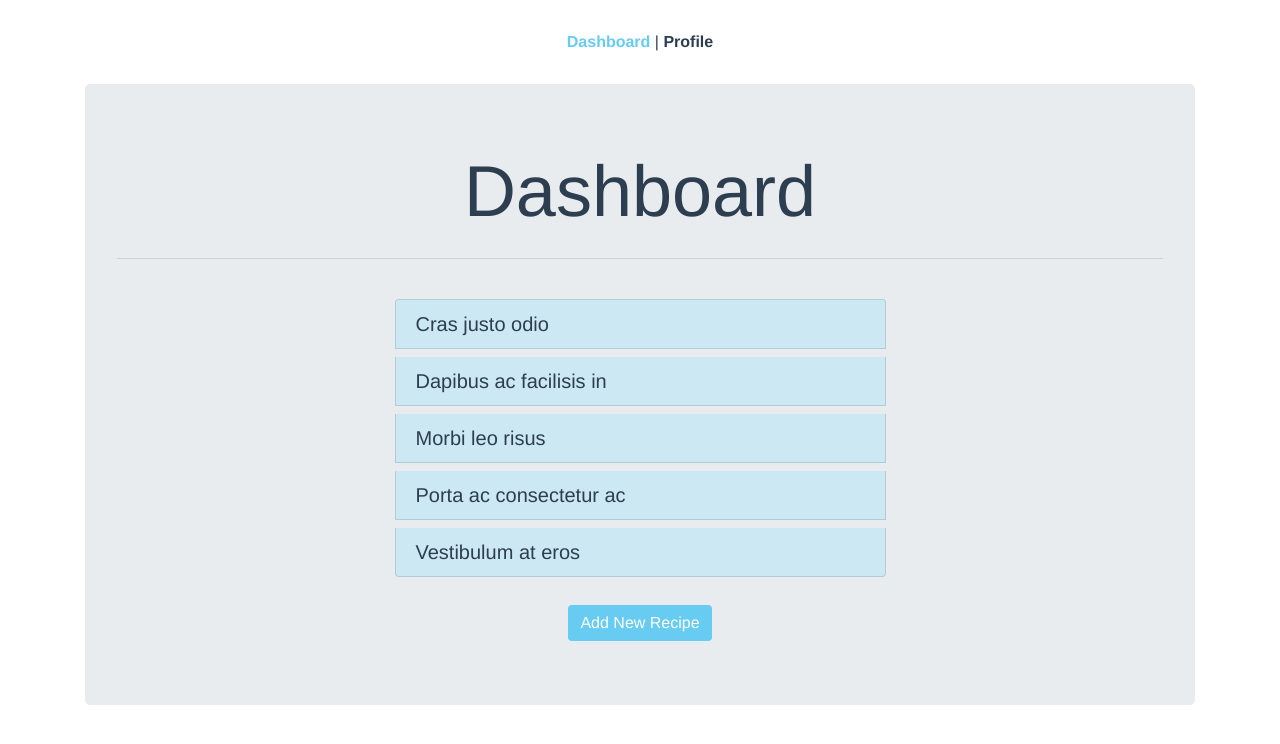
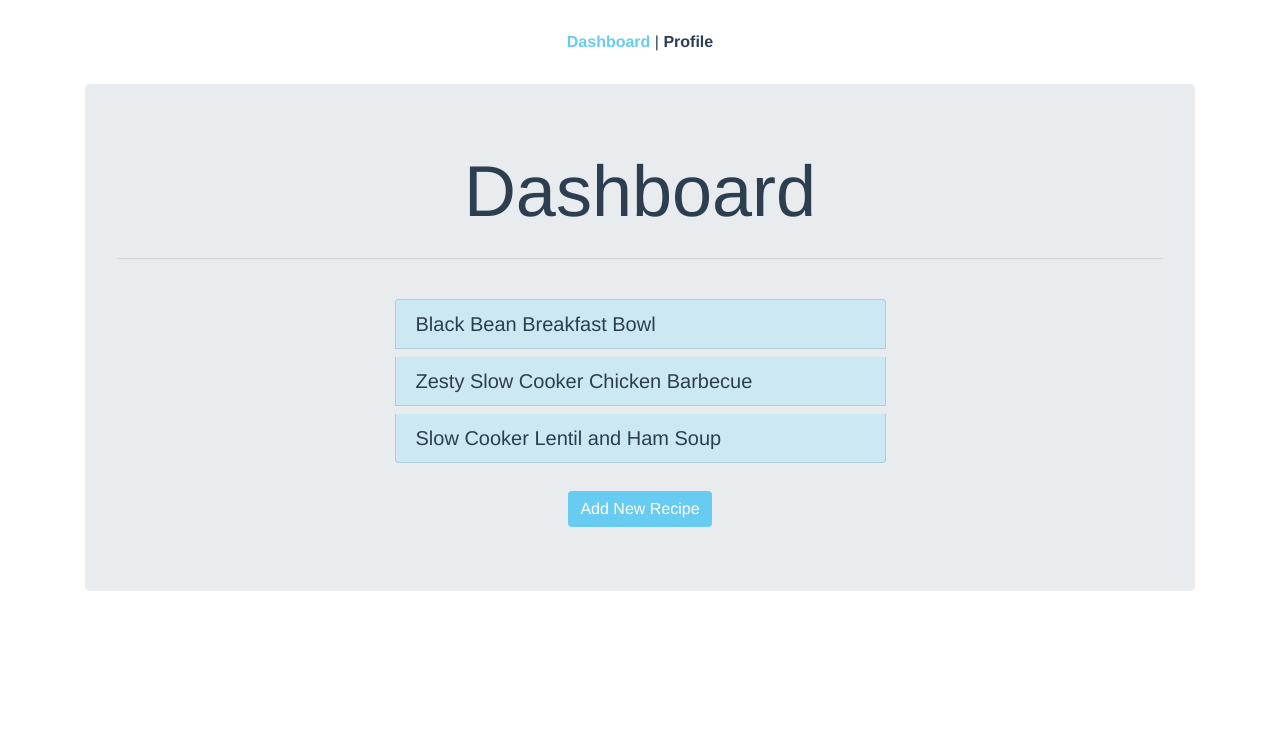
Before and after one commit to Baharghadimii/recipe-box, a Vue app: page / in a window 1280 px wide. Shown: the top 744 px of the page. Built offline with nearby package versions, Linux system fonts and the light colour scheme; the HTML template or start-up script is replaced by a standard one.

Commit message:
give local data to table to display recipes

```diff
--- a/src/components/RecipeList.vue
+++ b/src/components/RecipeList.vue
@@ -1,20 +1,12 @@
 <template>
   <div>
     <b-list-group class="w-50 p-3 mb-1 mx-auto">
-      <b-list-group-item class="h5 list-item" @click="showRecipe"
-        >Cras justo odio</b-list-group-item
-      >
-      <b-list-group-item class="h5 list-item"
-        >Dapibus ac facilisis in</b-list-group-item
-      >
-      <b-list-group-item class="h5 list-item"
-        >Morbi leo risus</b-list-group-item
-      >
-      <b-list-group-item class="h5 list-item"
-        >Porta ac consectetur ac</b-list-group-item
-      >
-      <b-list-group-item class="h5 list-item"
-        >Vestibulum at eros</b-list-group-item
+      <b-list-group-item
+        class="h5 list-item"
+        @click="showRecipe"
+        v-for="(recipe, index) in recipes"
+        :key="index"
+        >{{ recipe.name }}</b-list-group-item
       >
     </b-list-group>
   </div>
@@ -22,6 +14,9 @@
 
 <script>
 export default {
+  props: {
+    recipes: Array
+  },
   methods: {
     showRecipe() {
       console.log("hello");
--- a/src/data/recipes.js
+++ b/src/data/recipes.js
@@ -1,4 +1,4 @@
-[{
+export default [{
   name: 'Black Bean Breakfast Bowl',
   ingredients: '2 tablespoons olive oil, 4 eggs, beaten, 1 (15 ounce) can black beans, drained and rinsed, 1 avocado, peeled and sliced, 1/4 cup salsa, salt and ground black pepper to taste',
   instruction: 'Heat olive oil in a small pan over medium heat. Cook and stir eggs until eggs are set, 3 to 5 minutes. \nPlace black beans in a microwave-safe bowl. Heat on High in the microwave until warm, about 1 minute.\nDivide warmed black beans between two bowls.\nTop each bowl with scrambled eggs, avocado, and salsa. Season with salt and black pepper.',
--- a/src/store/index.js
+++ b/src/store/index.js
@@ -1,15 +1,15 @@
 import Vue from 'vue'
 import Vuex from 'vuex'
+import state from './state';
+import mutations from './mutations';
+import actions from './actions';
+import getters from './getters';
 
 Vue.use(Vuex)
 
 export default new Vuex.Store({
-  state: {
-  },
-  mutations: {
-  },
-  actions: {
-  },
-  modules: {
-  }
+  state,
+  mutations,
+  actions,
+  getters
 })
--- /dev/null
+++ b/src/store/state.js
@@ -0,0 +1,3 @@
+import recipes from '../data/recipes';
+
+export default { recipes };
--- a/src/views/Dashboard.vue
+++ b/src/views/Dashboard.vue
@@ -3,19 +3,21 @@
     <b-jumbotron>
       <template v-slot:header>Dashboard</template>
       <hr class="my-4" />
-
-      <RecipeList />
-
+      <RecipeList :recipes="recipes" />
       <b-button class="btn-dash" href="#">Add New Recipe</b-button>
     </b-jumbotron>
   </div>
 </template>
 
 <script>
+import { mapState } from "vuex";
 import RecipeList from "../components/RecipeList";
 export default {
   components: {
     RecipeList
+  },
+  computed: {
+    ...mapState(["recipes"])
   }
 };
 </script>
```
Also changed, not shown: src/store/actions.js (added), src/store/getters.js (added), src/store/mutations.js (added).
